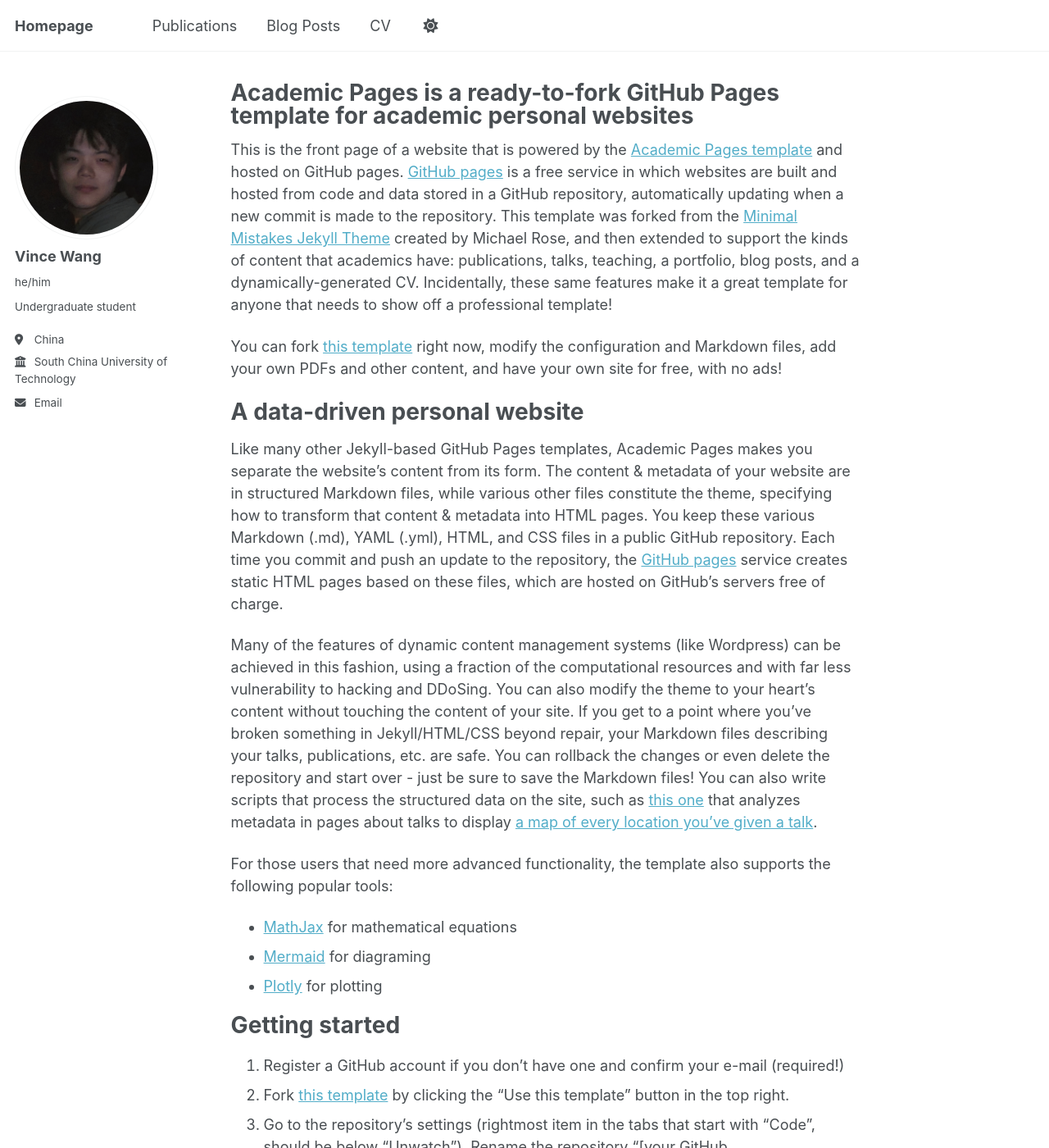
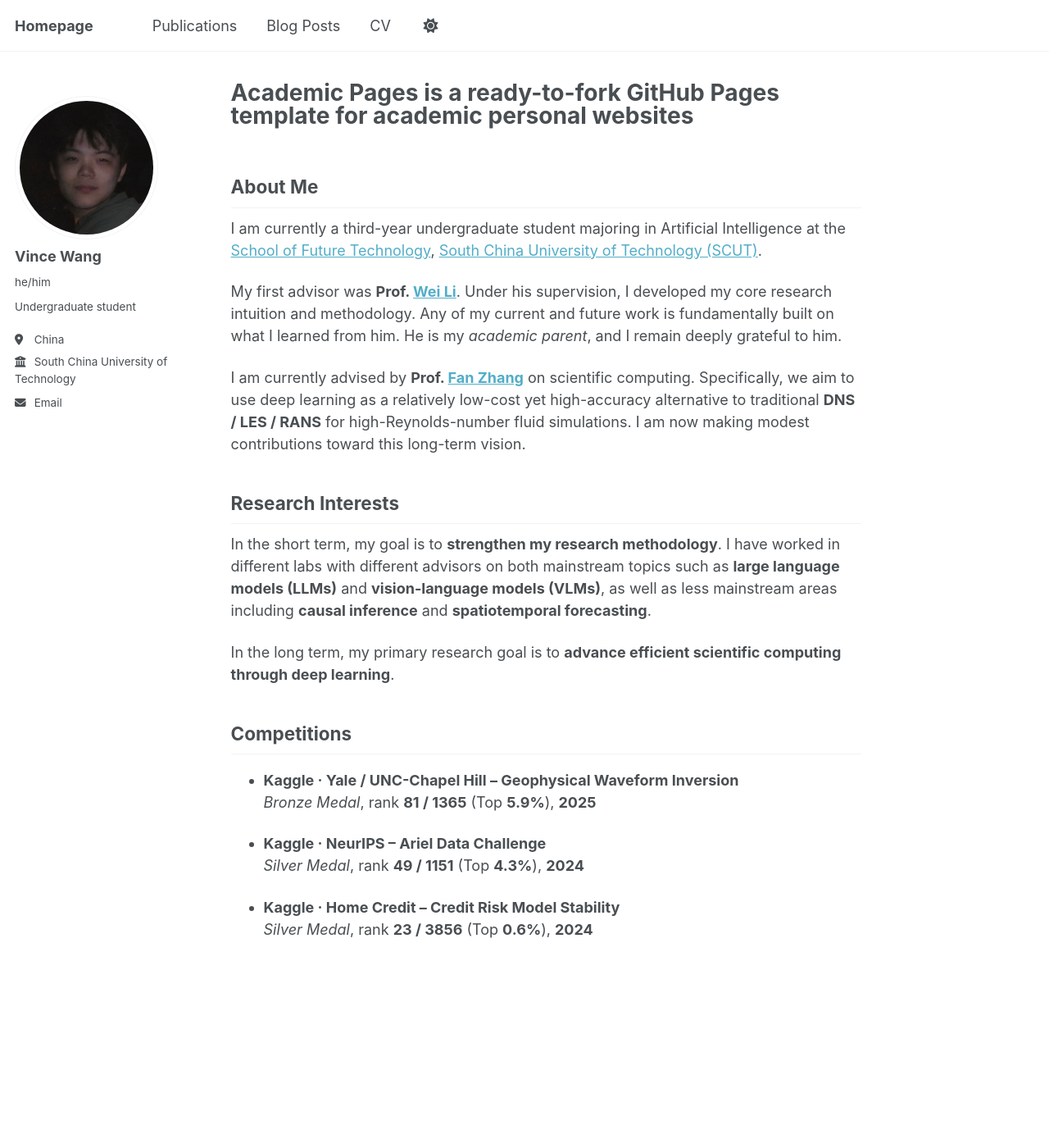
Before and after one commit to VinceWangVW/VinceWangVW.github.io, a Jekyll site: the page built from _pages/about.md, in a window 1280 px wide and 1400 px high. Shown: the whole window at 82% size. Built offline with Jekyll 4.4.1, drawn with Linux system fonts in a browser that asks for light colours; a script that is not in the unit is left out; some of the changed text lies outside the part shown.

Commit message:
Update about.md

```diff
--- a/_pages/about.md
+++ b/_pages/about.md
@@ -7,50 +7,27 @@ redirect_from:
   - /about.html
 ---
 
-This is the front page of a website that is powered by the [Academic Pages template](https://github.com/academicpages/academicpages.github.io) and hosted on GitHub pages. [GitHub pages](https://pages.github.com) is a free service in which websites are built and hosted from code and data stored in a GitHub repository, automatically updating when a new commit is made to the repository. This template was forked from the [Minimal Mistakes Jekyll Theme](https://mmistakes.github.io/minimal-mistakes/) created by Michael Rose, and then extended to support the kinds of content that academics have: publications, talks, teaching, a portfolio, blog posts, and a dynamically-generated CV. Incidentally, these same features make it a great template for anyone that needs to show off a professional template!
+## About Me
 
- You can fork [this template](https://github.com/academicpages/academicpages.github.io) right now, modify the configuration and Markdown files, add your own PDFs and other content, and have your own site for free, with no ads!
+I am currently a third-year undergraduate student majoring in Artificial Intelligence at the [School of Future Technology](https://www2.scut.edu.cn/ft/main.htm), [South China University of Technology (SCUT)](https://www.scut.edu.cn/en/).
 
-A data-driven personal website
-======
-Like many other Jekyll-based GitHub Pages templates, Academic Pages makes you separate the website's content from its form. The content & metadata of your website are in structured Markdown files, while various other files constitute the theme, specifying how to transform that content & metadata into HTML pages. You keep these various Markdown (.md), YAML (.yml), HTML, and CSS files in a public GitHub repository. Each time you commit and push an update to the repository, the [GitHub pages](https://pages.github.com/) service creates static HTML pages based on these files, which are hosted on GitHub's servers free of charge.
+My first advisor was **Prof. [Wei Li](http://www.ict.ac.cn/sourcedb/cn/jssrck/200909/t20090917_2496659.html)**. Under his supervision, I developed my core research intuition and methodology. Any of my current and future work is fundamentally built on what I learned from him. He is my *academic parent*, and I remain deeply grateful to him.
 
-Many of the features of dynamic content management systems (like Wordpress) can be achieved in this fashion, using a fraction of the computational resources and with far less vulnerability to hacking and DDoSing. You can also modify the theme to your heart's content without touching the content of your site. If you get to a point where you've broken something in Jekyll/HTML/CSS beyond repair, your Markdown files describing your talks, publications, etc. are safe. You can rollback the changes or even delete the repository and start over - just be sure to save the Markdown files! You can also write scripts that process the structured data on the site, such as [this one](https://github.com/academicpages/academicpages.github.io/blob/master/talkmap.ipynb) that analyzes metadata in pages about talks to display [a map of every location you've given a talk](https://academicpages.github.io/talkmap.html).
+I am currently advised by **Prof. [Fan Zhang](https://openreview.net/profile?id=~Fan_Zhang81)** on scientific computing. Specifically, we aim to use deep learning as a relatively low-cost yet high-accuracy alternative to traditional **DNS / LES / RANS** for high-Reynolds-number fluid simulations. I am now making modest contributions toward this long-term vision.
 
-For those users that need more advanced functionality, the template also supports the following popular tools:
-- [MathJax](https://www.mathjax.org/) for mathematical equations
-- [Mermaid](https://mermaid.js.org/) for diagraming
-- [Plotly](https://plotly.com/javascript/) for plotting
+## Research Interests
 
-Getting started
-======
-1. Register a GitHub account if you don't have one and confirm your e-mail (required!)
-1. Fork [this template](https://github.com/academicpages/academicpages.github.io) by clicking the "Use this template" button in the top right.
-1. Go to the repository's settings (rightmost item in the tabs that start with "Code", should be below "Unwatch"). Rename the repository "[your GitHub username].github.io", which will also be your website's URL.
-1. Set site-wide configuration and create content & metadata (see below -- also see [this set of diffs](https://archive.is/3TPas) showing what files were changed to set up [an example site](https://getorg-testacct.github.io) for a user with the username "getorg-testacct")
-1. Upload any files (like PDFs, .zip files, etc.) to the files/ directory. They will appear at https://[your GitHub username].github.io/files/example.pdf.
-1. Check status by going to the repository settings, in the "GitHub pages" section
+In the short term, my goal is to **strengthen my research methodology**. I have worked in different labs with different advisors on both mainstream topics such as **large language models (LLMs)** and **vision-language models (VLMs)**, as well as less mainstream areas including **causal inference** and **spatiotemporal forecasting**.
 
-Site-wide configuration
-------
-The main configuration file for the site is in the base directory in [_config.yml](https://github.com/academicpages/academicpages.github.io/blob/master/_config.yml), which defines the content in the sidebars and other site-wide features. You will need to replace the default variables with ones about yourself and your site's github repository. The configuration file for the top menu is in [_data/navigation.yml](https://github.com/academicpages/academicpages.github.io/blob/master/_data/navigation.yml). For example, if you don't have a portfolio or blog posts, you can remove those items from that navigation.yml file to remove them from the header.
+In the long term, my primary research goal is to **advance efficient scientific computing through deep learning**.
 
-Create content & metadata
-------
-For site content, there is one Markdown file for each type of content, which are stored in directories like _publications, _talks, _posts, _teaching, or _pages. For example, each talk is a Markdown file in the [_talks directory](https://github.com/academicpages/academicpages.github.io/tree/master/_talks). At the top of each Markdown file is structured data in YAML about the talk, which the theme will parse to do lots of cool stuff. The same structured data about a talk is used to generate the list of talks on the [Talks page](https://academicpages.github.io/talks), each [individual page](https://academicpages.github.io/talks/2012-03-01-talk-1) for specific talks, the talks section for the [CV page](https://academicpages.github.io/cv), and the [map of places you've given a talk](https://academicpages.github.io/talkmap.html) (if you run this [python file](https://github.com/academicpages/academicpages.github.io/blob/master/talkmap.py) or [Jupyter notebook](https://github.com/academicpages/academicpages.github.io/blob/master/talkmap.ipynb), which creates the HTML for the map based on the contents of the _talks directory).
+## Competitions
 
-**Markdown generator**
+- **Kaggle · Yale / UNC-Chapel Hill – Geophysical Waveform Inversion**
+  *Bronze Medal*, rank **81 / 1365** (Top **5.9%**), **2025**
 
-The repository includes [a set of Jupyter notebooks](https://github.com/academicpages/academicpages.github.io/tree/master/markdown_generator
-) that converts a CSV containing structured data about talks or presentations into individual Markdown files that will be properly formatted for the Academic Pages template. The sample CSVs in that directory are the ones I used to create my own personal website at stuartgeiger.com. My usual workflow is that I keep a spreadsheet of my publications and talks, then run the code in these notebooks to generate the Markdown files, then commit and push them to the GitHub repository.
+- **Kaggle · NeurIPS – Ariel Data Challenge**
+  *Silver Medal*, rank **49 / 1151** (Top **4.3%**), **2024**
 
-How to edit your site's GitHub repository
-------
-Many people use a git client to create files on their local computer and then push them to GitHub's servers. If you are not familiar with git, you can directly edit these configuration and Markdown files directly in the github.com interface. Navigate to a file (like [this one](https://github.com/academicpages/academicpages.github.io/blob/master/_talks/2012-03-01-talk-1.md) and click the pencil icon in the top right of the content preview (to the right of the "Raw | Blame | History" buttons). You can delete a file by clicking the trashcan icon to the right of the pencil icon. You can also create new files or upload files by navigating to a directory and clicking the "Create new file" or "Upload files" buttons.
-
-Example: editing a Markdown file for a talk
-![Editing a Markdown file for a talk](/images/editing-talk.png)
-
-For more info
-------
-More info about configuring Academic Pages can be found in [the guide](https://academicpages.github.io/markdown/), the [growing wiki](https://github.com/academicpages/academicpages.github.io/wiki), and you can always [ask a question on GitHub](https://github.com/academicpages/academicpages.github.io/discussions). The [guides for the Minimal Mistakes theme](https://mmistakes.github.io/minimal-mistakes/docs/configuration/) (which this theme was forked from) might also be helpful.
+- **Kaggle · Home Credit – Credit Risk Model Stability**
+  *Silver Medal*, rank **23 / 3856** (Top **0.6%**), **2024**
```
